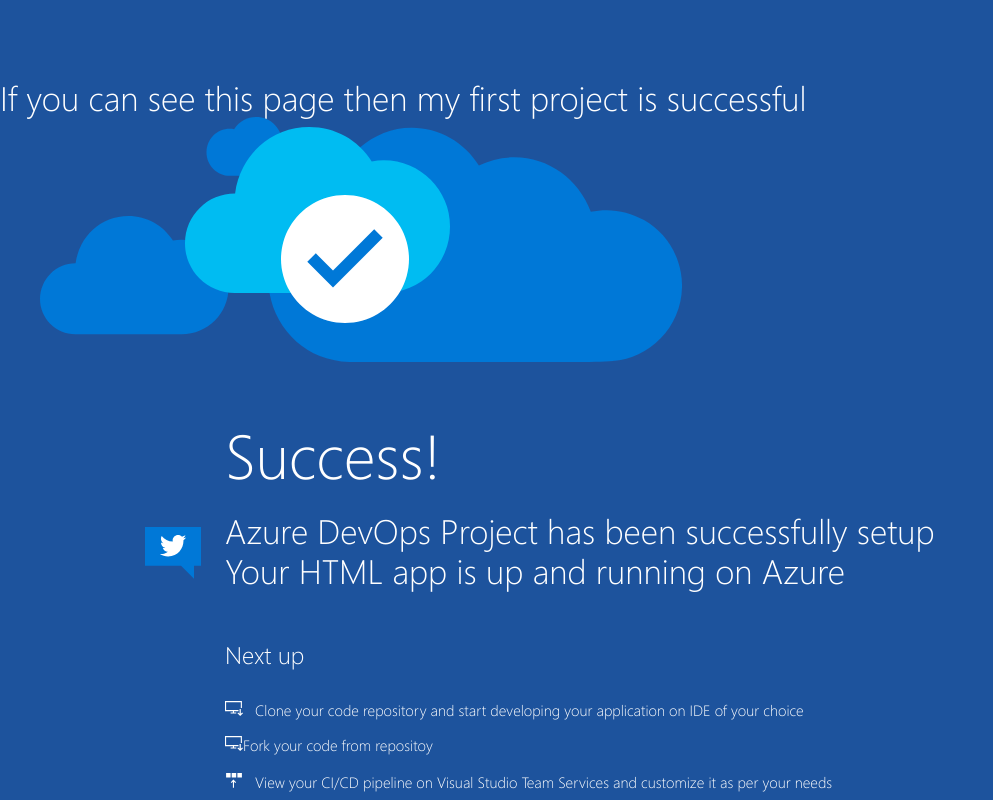
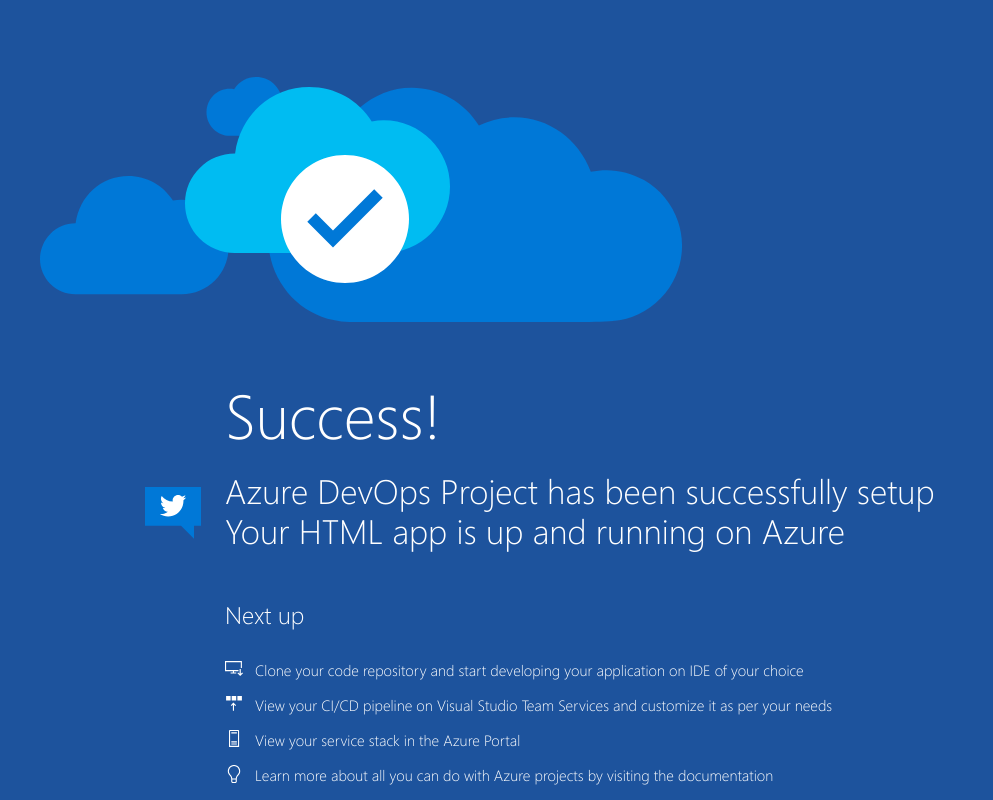
Before and after one commit to kiranpaspala/Project2, a plain HTML site: page index.html in a window 1280 px wide. Shown: the whole page, without its empty margins (0-993 px from the left). Drawn offline with Linux system fonts and the light colour scheme.

Commit message:
Revert "code changes from b1 branch"
This reverts commit a2a1ebbde5f018ea4a4db3e614491bbd62cb356e.

```diff
--- a/index.html
+++ b/index.html
@@ -8,7 +8,6 @@
 
 <body>
     <div class="main-container">
-	    <div class="description line-1">If you can see this page then my first project is successful</div>
         <div class="cloud-image">
             <img src="img/successCloudNew.svg" />
         </div>
@@ -19,7 +18,7 @@
             </a>
         </div>
             <div class="content-body">
-                            <div class="success-text">Success!</div>
+                <div class="success-text">Success!</div>
                 <div class="description line-1"> Azure DevOps Project has been successfully setup</div>
                 <div class="description line-2"> Your HTML app is up and running on Azure</div>
                 <div class="next-steps-container">
@@ -31,12 +30,6 @@
                             </div>
                             <div class="step-text"><a href="https://go.microsoft.com/fwlink/?linkid=862409">Clone your code repository and start developing your application on IDE of your choice</a></div>
                         </div>
-						<div class="step">
-						    <div class="Step-icon">
-								<img src="img/cloneWhite.svg">
-							</div>
-							<div class="step-text"><a href="https://learn.microsoft.com/en-us/azure/devops/repos/git/forks?view=azure-devops&tabs=visual-studio"> Fork your code from repositoy</a></div>
-						</div>
                         <div class="step">
                             <div class="step-icon">
                                 <img src="img/deployWhite.svg">
```
